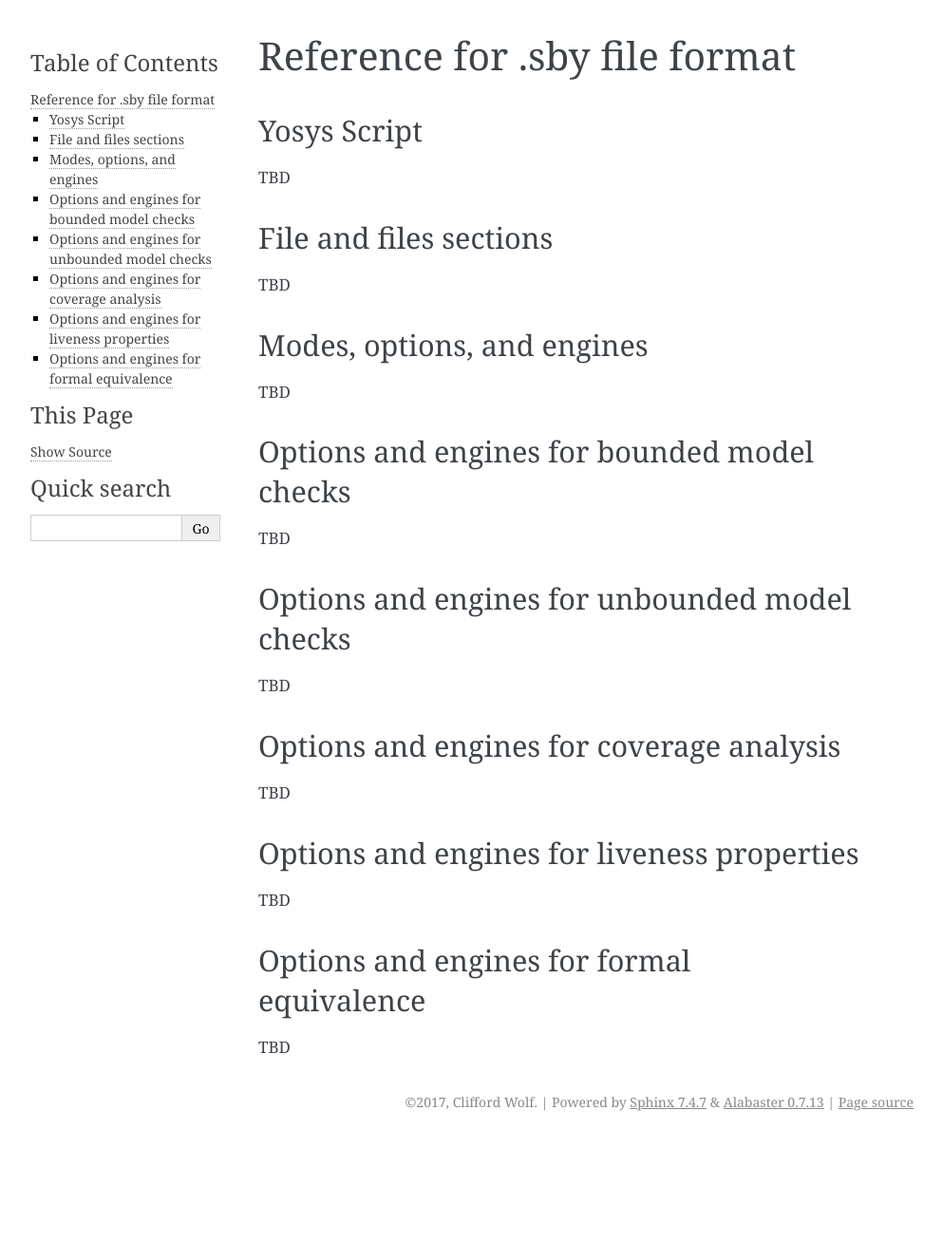
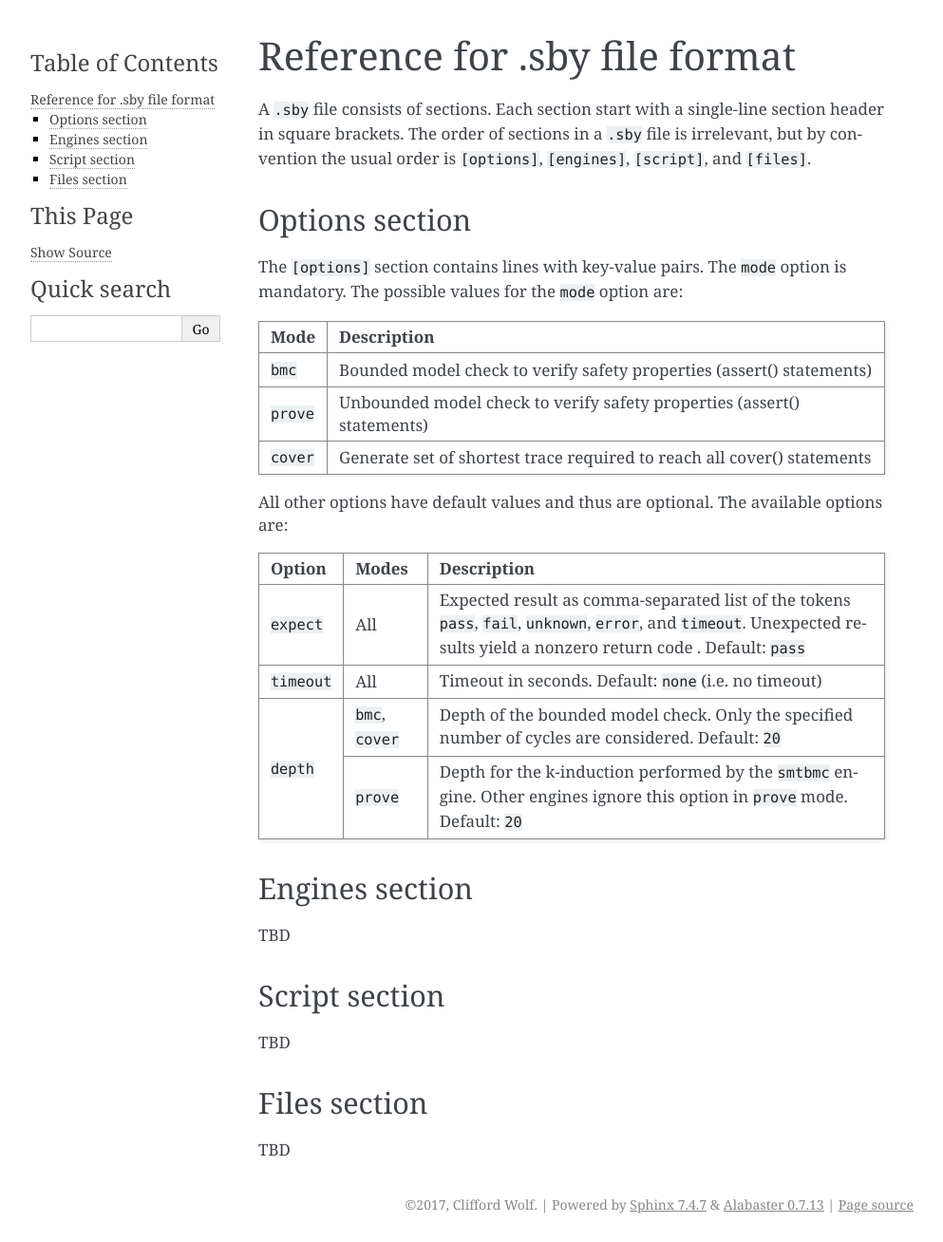
Before and after one commit to YosysHQ/sby, a Sphinx documentation site: the page built from docs/source/reference.rst, in a window 1280 px wide. Shown: the whole page at 95% size, without its empty margins (148-1141 px from the left). Built offline with Sphinx 7.4.7, drawn with Linux system fonts in a browser that asks for light colours; before the commit the page ends 1200 px from its top, so only the background shows below that.

Commit message:
Update docs

```diff
--- a/docs/source/reference.rst
+++ b/docs/source/reference.rst
@@ -2,42 +2,57 @@
 Reference for .sby file format
 ==============================
 
-Yosys Script
-------------
+A ``.sby`` file consists of sections. Each section start with a single-line
+section header in square brackets. The order of sections in a ``.sby`` file
+is irrelevant, but by convention the usual order is ``[options]``,
+``[engines]``, ``[script]``, and ``[files]``.
+
+Options section
+---------------
+
+The ``[options]`` section contains lines with key-value pairs. The ``mode``
+option is mandatory. The possible values for the ``mode`` option are:
+
+========= ===========
+Mode      Description
+========= ===========
+``bmc``   Bounded model check to verify safety properties (assert() statements)
+``prove`` Unbounded model check to verify safety properties (assert() statements)
+``cover`` Generate set of shortest trace required to reach all cover() statements
+========= ===========
+
+All other options have default values and thus are optional. The available
+options are:
+
++-------------+-----------+---------------------------------------------------------+
+|   Option    |   Modes   | Description                                             |
++=============+===========+=========================================================+
+| ``expect``  |   All     | Expected result as comma-separated list of the tokens   |
+|             |           | ``pass``, ``fail``, ``unknown``, ``error``, and         |
+|             |           | ``timeout``. Unexpected results yield a nonzero return  |
+|             |           | code . Default: ``pass``                                |
++-------------+-----------+---------------------------------------------------------+
+| ``timeout`` |   All     | Timeout in seconds. Default: ``none`` (i.e. no timeout) |
++-------------+-----------+---------------------------------------------------------+
+| ``depth``   | ``bmc``,  | Depth of the bounded model check. Only the specified    |
+|             | ``cover`` | number of cycles are considered. Default: ``20``        |
+|             +-----------+---------------------------------------------------------+
+|             | ``prove`` | Depth for the k-induction performed by the ``smtbmc``   |
+|             |           | engine. Other engines ignore this option in ``prove``   |
+|             |           | mode. Default: ``20``                                   |
++-------------+-----------+---------------------------------------------------------+
+
+Engines section
+---------------
 
 TBD
 
-File and files sections
------------------------
+Script section
+--------------
 
 TBD
 
-Modes, options, and engines
----------------------------
+Files section
+-------------
 
 TBD
-
-Options and engines for bounded model checks
---------------------------------------------
-
-TBD
-
-Options and engines for unbounded model checks
-----------------------------------------------
-
-TBD
-
-Options and engines for coverage analysis
------------------------------------------
-
-TBD
-
-Options and engines for liveness properties
--------------------------------------------
-
-TBD
-
-Options and engines for formal equivalence
-------------------------------------------
-
-TBD
```
Also changed, not shown: docs/source/index.rst (+0 -7 lines).
